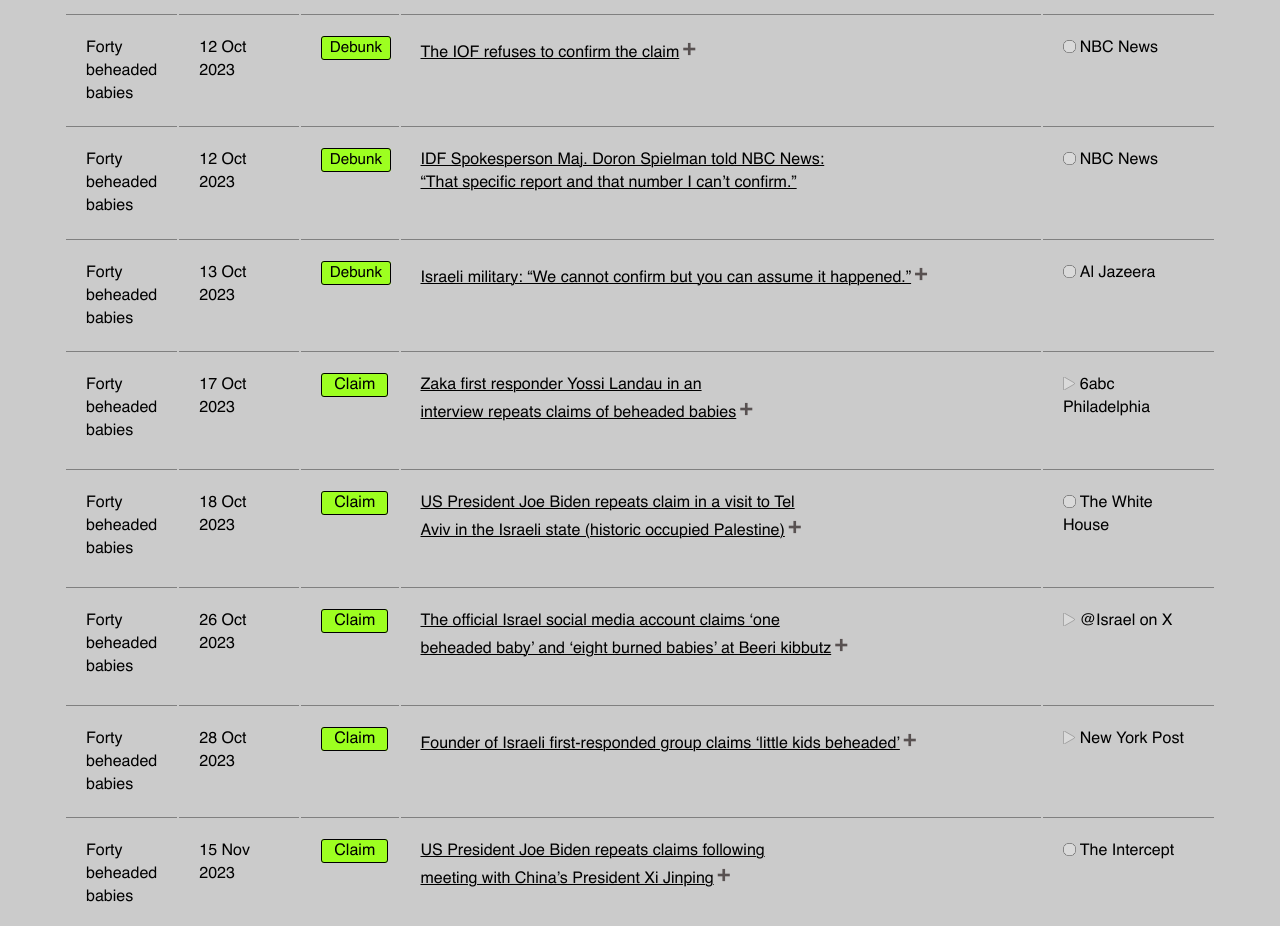
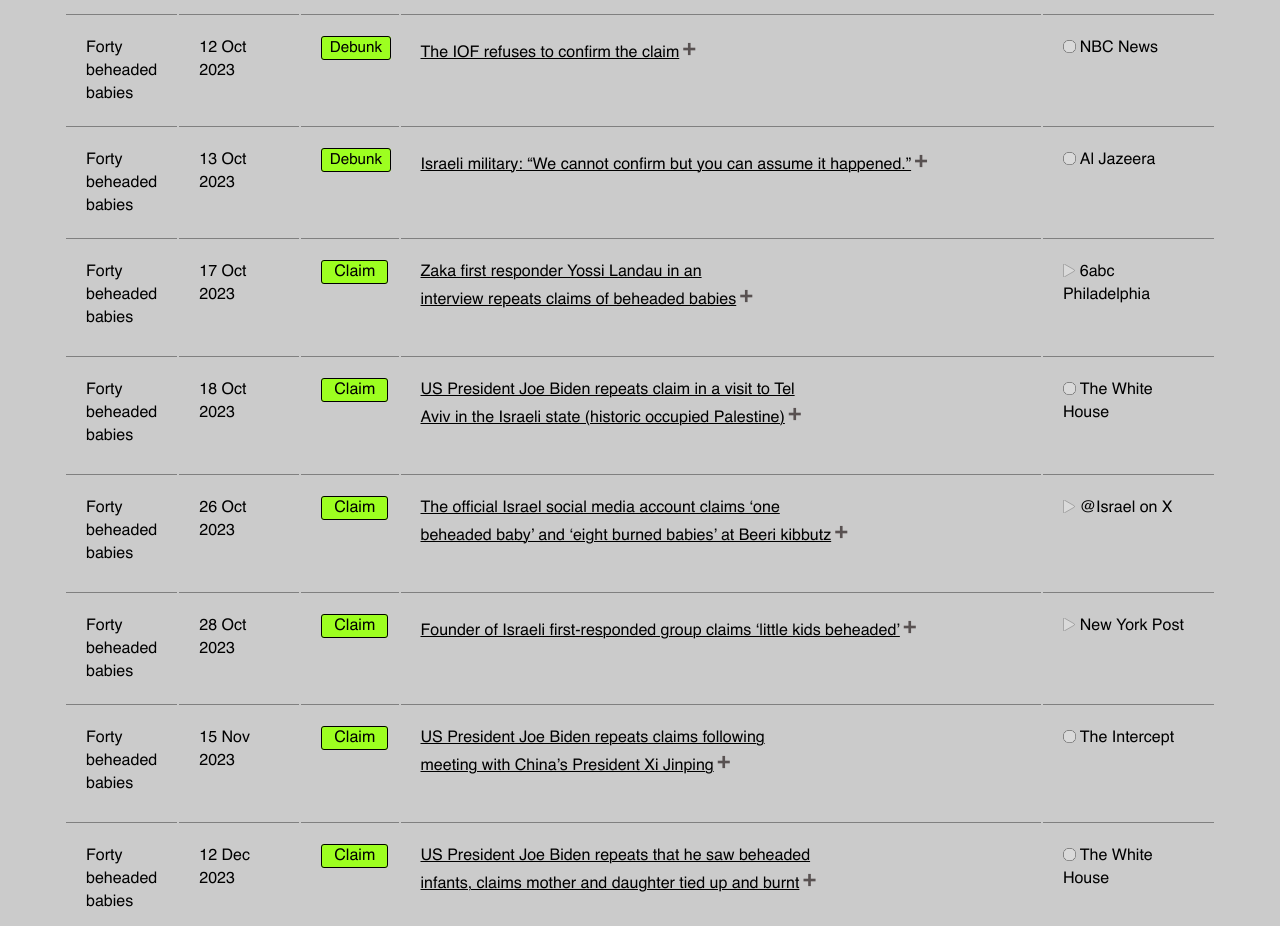
Before and after one commit to tamtzekin/hasbara-tracker, a React (Create React App) app: page / in a window 1280 px wide. Shown: the part 2480-3406 px from the top of the page. Built offline with nearby package versions, Linux system fonts and the light colour scheme.

Commit message:
added missing details

```diff
--- a/src/components/data.js
+++ b/src/components/data.js
@@ -175,7 +175,7 @@ const data = [
         description: {
             summary: 'IOF won’t back up decapitated babies claim because it is ‘disrespectful for the dead’',
             summaryClass: 'expand-text',
-            details: 'Israeli occupation force soldier Major Nir Dinar said the IOF refused to share the exact number of babies killed or how many had been beheaded as it is "disrespectful for the dead".',
+            details: 'Israeli occupation force soldier Major Nir Dinar said the IOF refused to share the exact number of babies killed or how many had been beheaded as it is “disrespectful for the dead”.',
         },
         sources: [
             {
@@ -326,28 +326,6 @@ const data = [
             summary: 'The IOF refuses to confirm the claim',
             summaryClass: 'expand-text',
             details: 'IOF Spokesperson Maj. Doron Spielman told NBC News: “That specific report and that number I can’t confirm.”',
-        },
-        sources: [
-            {
-                sourceText: 'NBC News',
-                sourceLink: 'https://archive.ph/MxZTk',
-                videoLink: '',
-            },
-        ]
-    },
-
-
-    {
-        claimTag: 'Forty beheaded babies',
-        date: '12 Oct 2023',
-        claim: {
-            claimText: 'Debunk',
-            claimClass: 'debunk-tag',
-        },
-        description: {
-            summary: 'IDF Spokesperson Maj. Doron Spielman told NBC News: “That specific report and that number I can’t confirm.”',
-            summaryClass: '',
-            details: '',
         },
         sources: [
             {
```
